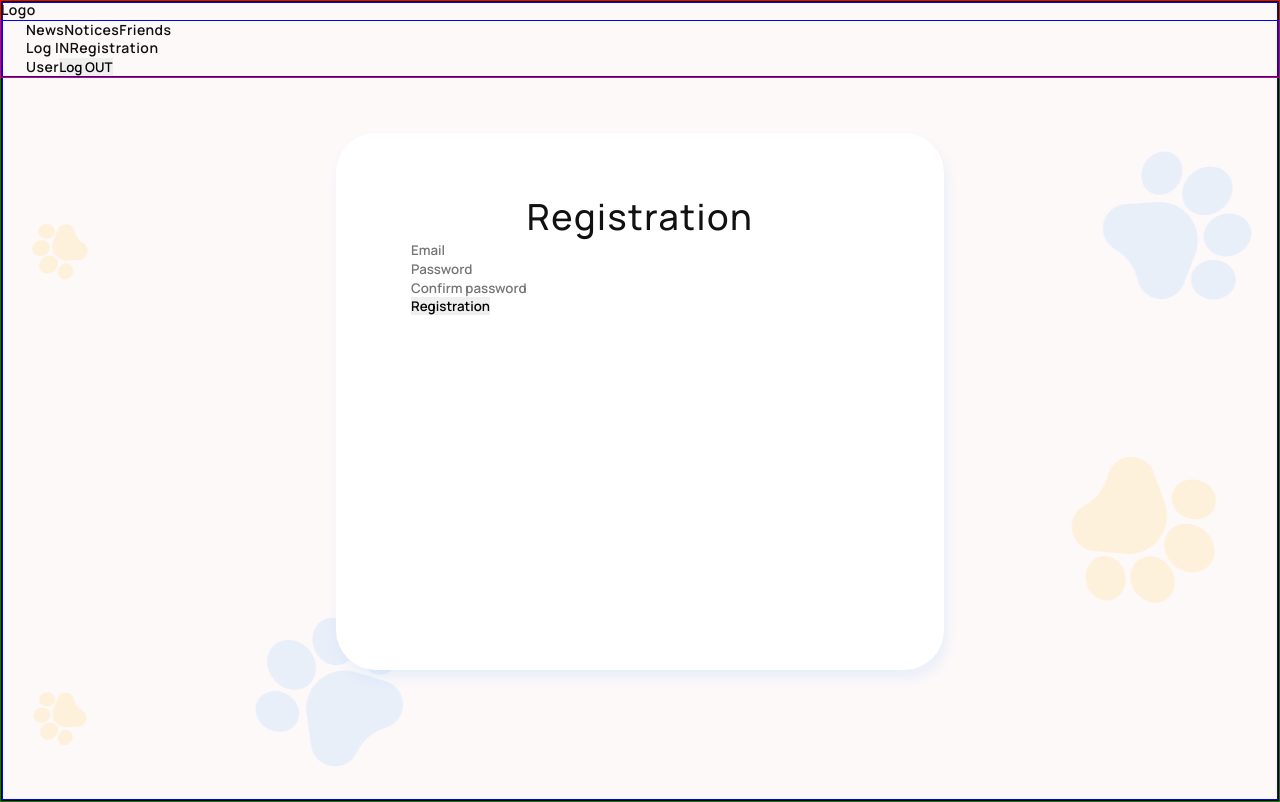
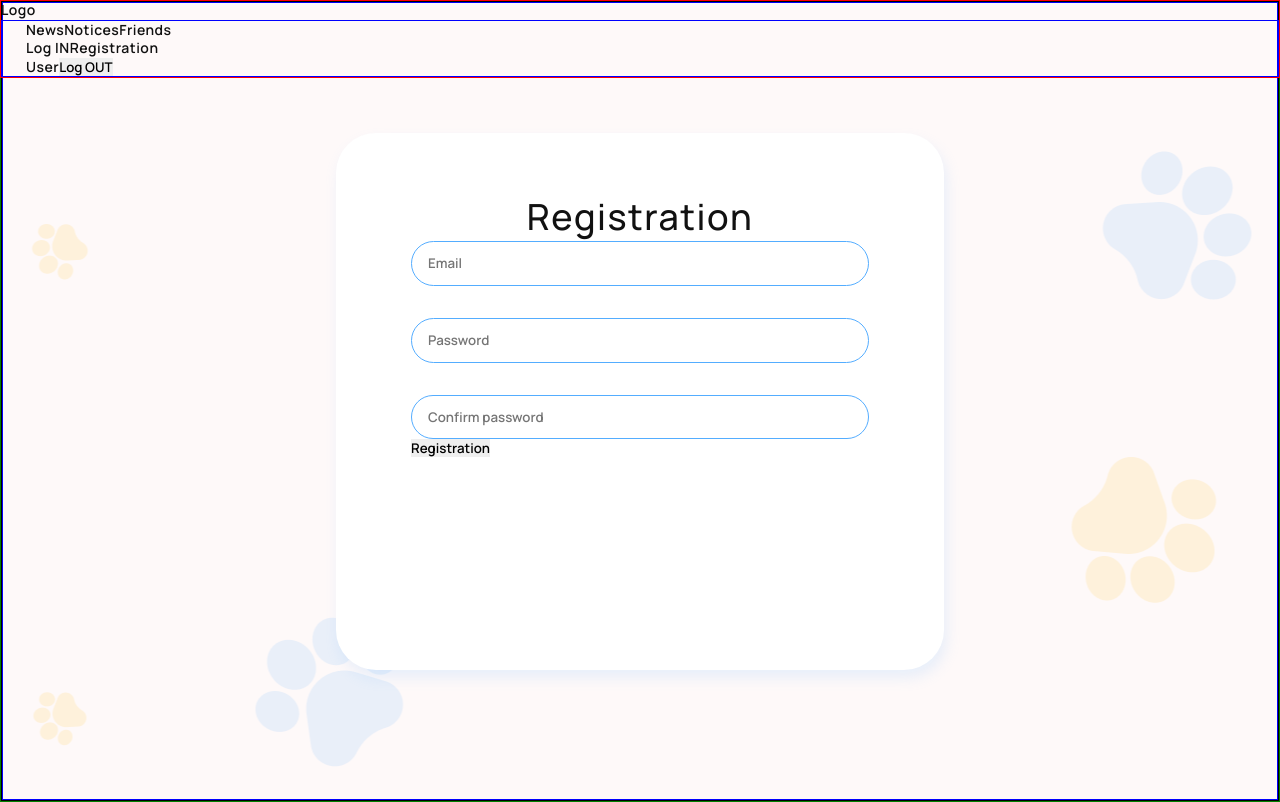
Before and after one commit to NNaumenko83/pets-front, a React (Vite) app: page /register in a window 1280 px wide. Built offline with nearby package versions, Linux system fonts and the light colour scheme.

Commit message:
ADD: Inputs wrappers

```diff
--- a/src/components/AuthForm/AuthForm.tsx
+++ b/src/components/AuthForm/AuthForm.tsx
@@ -8,6 +8,9 @@ import * as yup from 'yup'
 import Form from './AuthForm.styled'
 import Title from '../Title/Title'
 import Input from '../Input/Input'
+import InputGroup from '../InputGrooup/InputGrooup'
+import InputsWrapper from '../InputsWrapper/InputsWrapper'
+import InputErrorWrapper from '../InputErrorWrapper/InputErrorWrapper'
 
 const schema = yup
     .object({
@@ -47,29 +50,45 @@ function AuthForm() {
                 console.log(data)
             })}
         >
+            <div>
                 <Title>Registration</Title>
+                <InputsWrapper>
+                    <InputErrorWrapper>
+                        <InputGroup>
                             <Input
                                 type="email"
                                 register={register}
                                 name="email"
                                 placeholder="Email"
                             />
+                        </InputGroup>
                         <p>{errors.email?.message}</p>
+                    </InputErrorWrapper>
+                    <InputErrorWrapper>
+                        <InputGroup>
                             <Input
                                 type="password"
                                 register={register}
                                 name="password"
                                 placeholder="Password"
                             />
+                        </InputGroup>
                         <p>{errors.password?.message}</p>
+                    </InputErrorWrapper>
+                    <InputErrorWrapper>
+                        <InputGroup>
                             <Input
                                 type="password"
                                 register={register}
                                 name="confirmPassword"
                                 placeholder="Confirm password"
                             />
+                        </InputGroup>
                         <p>{errors.confirmPassword?.message}</p>
+                    </InputErrorWrapper>
+                </InputsWrapper>
                 <button type="submit">Registration</button>
+            </div>
         </Form>
     )
 }
--- /dev/null
+++ b/src/components/InputErrorWrapper/InputErrorWrapper.styled.ts
@@ -0,0 +1,7 @@
+import styled from '@emotion/styled'
+
+const InputErrorWrapperStyled = styled.div`
+    position: relative;
+`
+
+export default InputErrorWrapperStyled
--- /dev/null
+++ b/src/components/InputErrorWrapper/InputErrorWrapper.tsx
@@ -0,0 +1,12 @@
+import { ReactNode } from 'react'
+import InputErrorWrapperStyled from './InputErrorWrapper.styled'
+
+interface IInputsWrapperProps {
+    children: ReactNode
+}
+
+function InputErrorWrapper({ children }: IInputsWrapperProps) {
+    return <InputErrorWrapperStyled>{children}</InputErrorWrapperStyled>
+}
+
+export default InputErrorWrapper
--- /dev/null
+++ b/src/components/InputGrooup/InputGrooup.styled.ts
@@ -0,0 +1,9 @@
+import styled from '@emotion/styled'
+
+const InputGroupStyled = styled.div`
+    border-radius: 2.5rem;
+    padding: 0.75rem 1rem;
+    border: 1px solid #54adff;
+`
+
+export default InputGroupStyled
--- /dev/null
+++ b/src/components/InputGrooup/InputGrooup.tsx
@@ -0,0 +1,12 @@
+import { ReactNode } from 'react'
+import InputGroupStyled from './InputGrooup.styled'
+
+interface IInputGroupProps {
+    children: ReactNode
+}
+
+function InputGroup({ children }: IInputGroupProps) {
+    return <InputGroupStyled>{children}</InputGroupStyled>
+}
+
+export default InputGroup
--- /dev/null
+++ b/src/components/InputsWrapper/InputsWrapper.styled.ts
@@ -0,0 +1,9 @@
+import styled from '@emotion/styled'
+
+const InputsWrapperStyled = styled.div`
+    display: flex;
+    flex-direction: column;
+    gap: 32px;
+`
+
+export default InputsWrapperStyled
--- /dev/null
+++ b/src/components/InputsWrapper/InputsWrapper.tsx
@@ -0,0 +1,12 @@
+import { ReactNode } from 'react'
+import InputsWrapperStyled from './InputsWrapper.styled'
+
+interface IInputsWrapperProps {
+    children: ReactNode
+}
+
+function InputsWrapper({ children }: IInputsWrapperProps) {
+    return <InputsWrapperStyled>{children}</InputsWrapperStyled>
+}
+
+export default InputsWrapper
```
Also changed, not shown: src/components/InputRightAddon/InputRightAddon.tsx (added, +11 -0 lines), src/types/hookFormType.ts (deleted, +0 -42 lines), src/components/InputRightAddon/InputRightAddon.styled.ts (added). Lines whose indentation alone changed are shown as unchanged.
